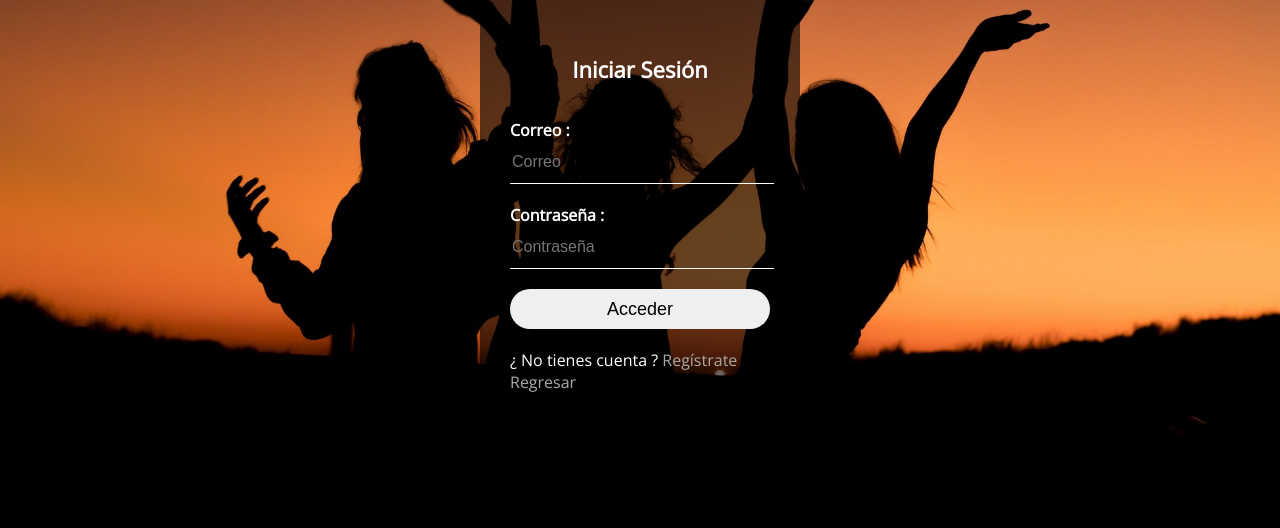
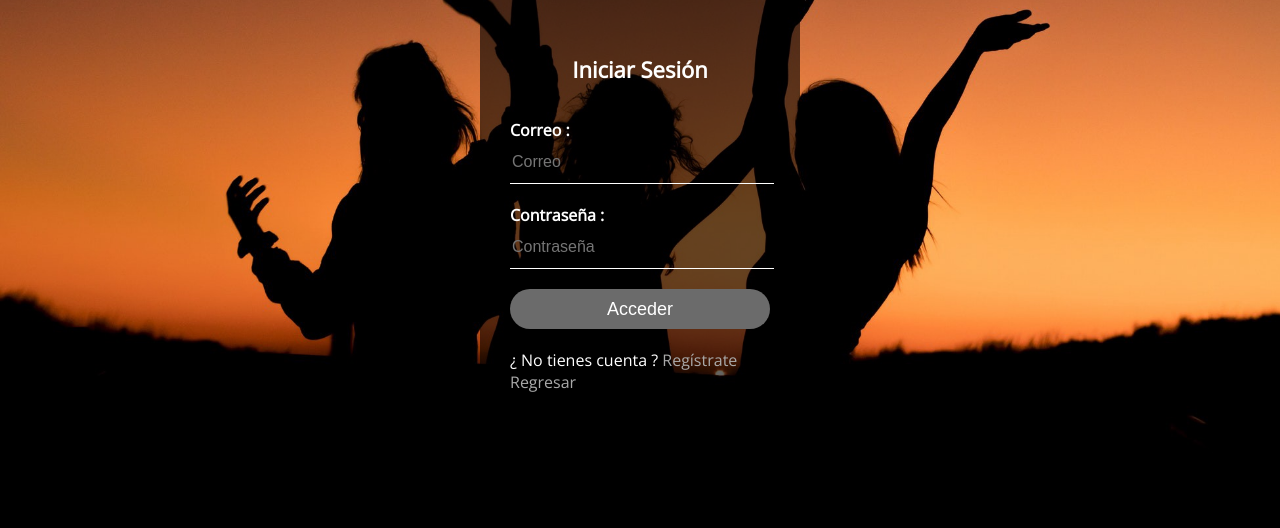
Before and after one commit to uribarrien/proyectoBD, a PHP site: page /loginUsuario.html in a window 1280 px wide, with the pointer over the restyled element. Shown: the part 191-719 px from the top of the page. Run offline with PHP 8.4, Linux system fonts and the light colour scheme.

Commit message:
atributo hover al submite y atributos focus a los input

```diff
--- a/css/css_login/login.css
+++ b/css/css_login/login.css
@@ -76,6 +76,16 @@ body{
     font-size: 16px;
 }
 
+.login-box input[type="submit"]:hover{
+    background: #6b6b6b;
+    color: #fff;
+}
+
+.login-box input[type="text"]:focus{
+    background: rgba(275, 275, 275, 0.4);
+    color: #000;
+}
+
 .login-box a:hover{
     color: #fff;
 
```
